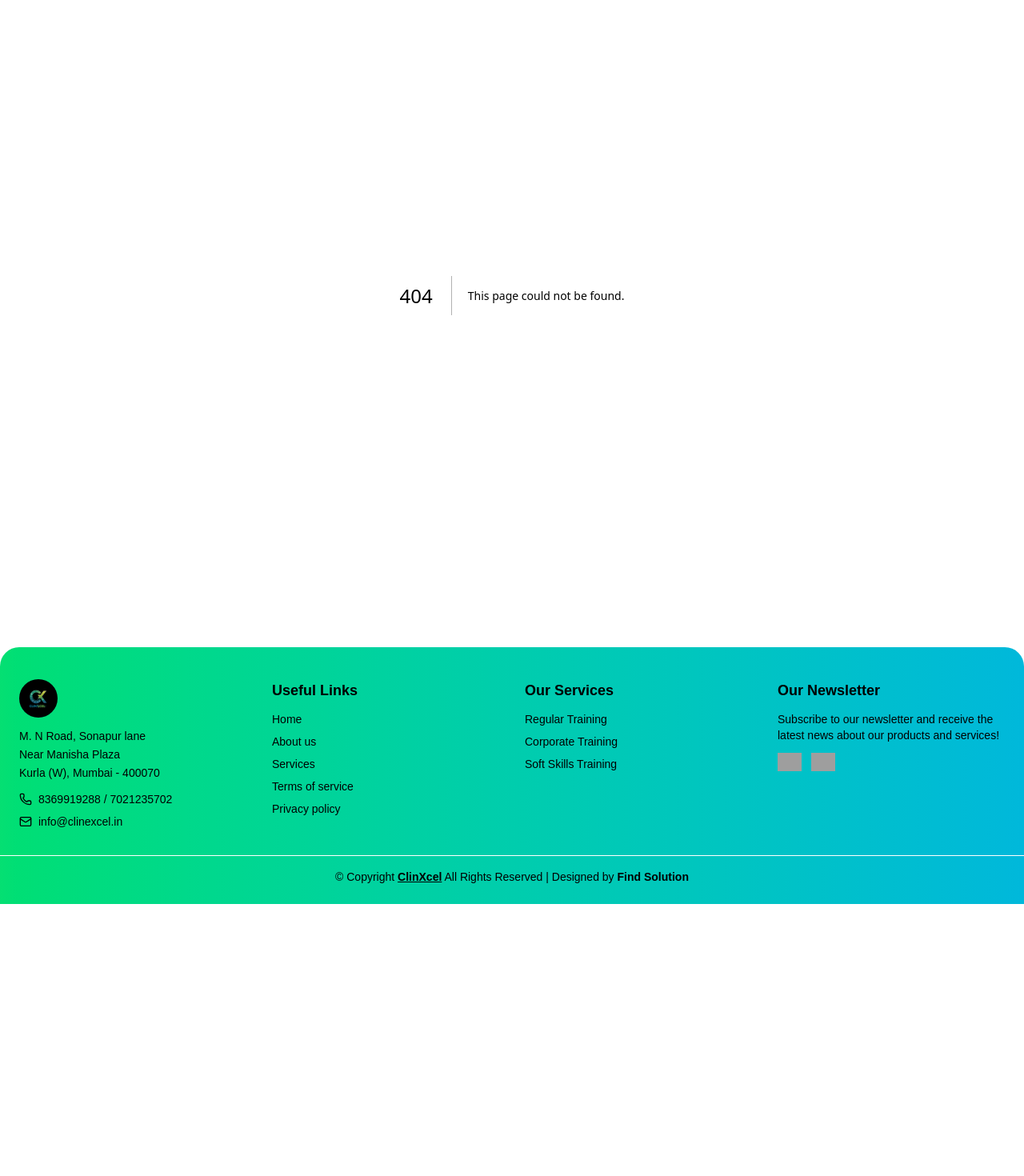
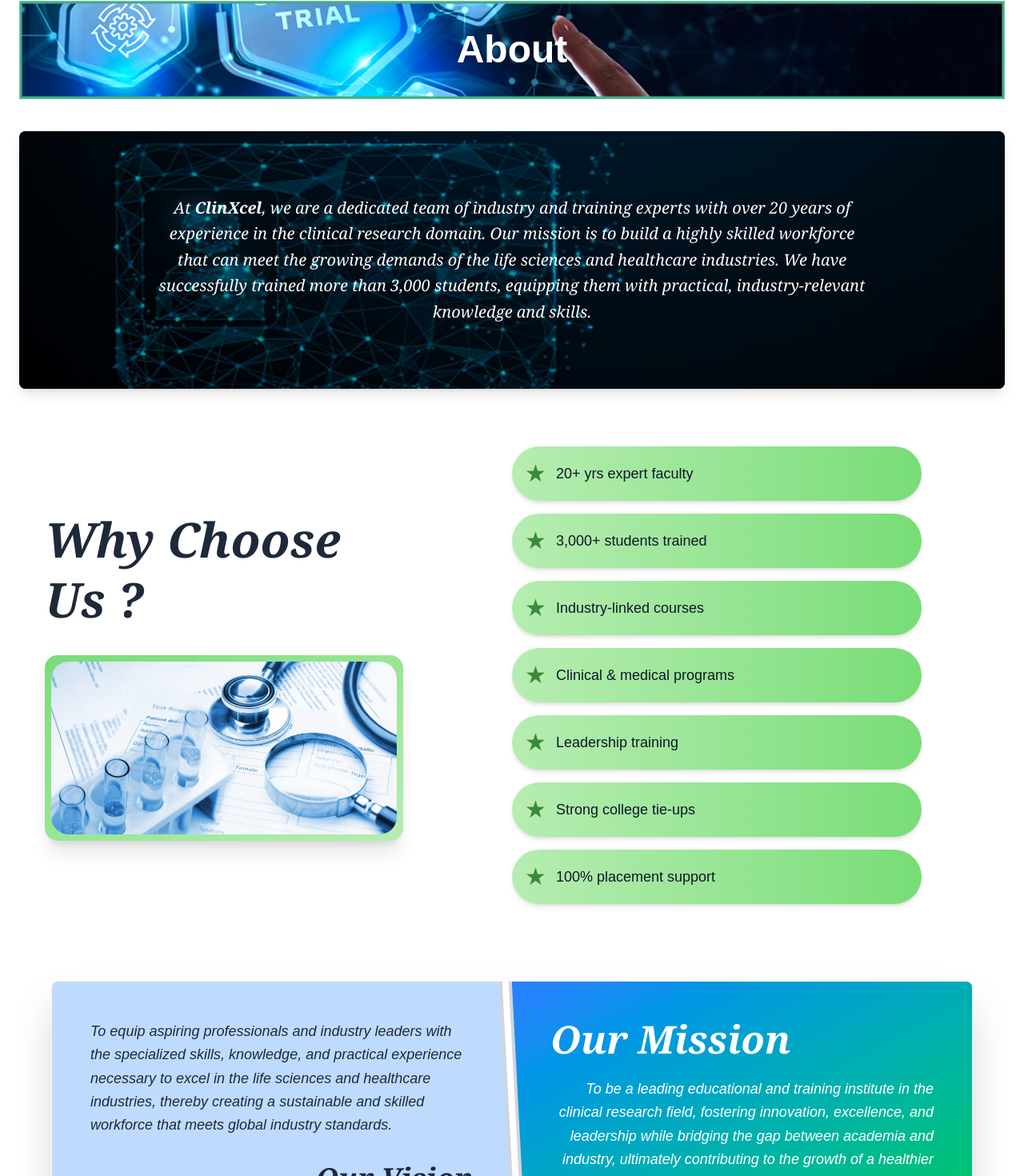
Before and after one commit to abdulahadkhan-10/clin, a Next.js app in the folder clin/: page /about in a window 1280 px wide. Before the commit this address had no page. Shown: the part 87-1557 px from the top of the page at 80% size. Before the commit the page ends 1217 px from the top, so only its background shows below. Built offline with nearby package versions, Linux system fonts and the light colour scheme; grey boxes are pictures that could not be loaded.

Commit message:
Add AboutPage component with detailed sections for description, features, and mission & vision

```diff
--- /dev/null
+++ b/clin/src/app/about/page.jsx
@@ -0,0 +1,7 @@
+import AboutPage from "@/component/about/about";
+
+export default function Home() {
+  return (
+   <AboutPage/>
+  );
+}
--- /dev/null
+++ b/clin/src/component/about/about.jsx
@@ -0,0 +1,212 @@
+// "use client";
+// import React from "react";
+
+// const AboutPage = () => {
+
+
+//   return (
+//     <div className="w-full">
+
+//       {/* Header Section */}
+// <div className="relative mx-6 my-8">
+//   <img
+//     src="/image 180.png"
+//     alt="Blog Header"
+//     className=""
+//   />
+//   <h1 className="absolute inset-0 flex items-center justify-center text-6xl md:text-5xl font-bold text-white drop-shadow-lg border border-white/30">
+//     About
+//   </h1>
+// </div>
+
+
+//     {/* Description Section with Background Image */}
+// <div className="relative text-white text-center mx-6 my-10  overflow-hidden">
+//   {/* Background image */}
+//   <img
+//     src="/Rectangle 7358.png"
+//     alt="Description Background"
+//     className="absolute inset-0 w-full h-full object-cover"
+//   />
+
+//   {/* Text content */}
+//   <div className="relative z-10 px-6 py-12 sm:px-10 sm:py-16 md:px-16 md:py-20">
+//     <p className="max-w-4xl mx-auto leading-relaxed text-4xl sm:text-lg md:text-xl">
+//       At <span className="font-semibold text-White-400">ClinXcel</span>, we are a dedicated team of industry and training experts
+//       with over 20 years of experience in the clinical research domain. Our
+//       mission is to build a highly skilled workforce that can meet the
+//       growing demands of the life sciences and healthcare industries. We
+//       have successfully trained more than 3,000 students, equipping them
+//       with practical, industry-relevant knowledge and skills.
+//     </p>
+//   </div>
+// </div>
+
+
+
+//     </div>
+//   );
+// };
+
+// export default AboutPage;
+
+
+
+"use client";
+import React from "react";
+
+// --- Sub-Component for Why Choose Us (Reusing previous logic) ---
+const WhyChooseUs = () => {
+  const features = [
+    "20+ yrs expert faculty",
+    "3,000+ students trained",
+    "Industry-linked courses",
+    "Clinical & medical programs",
+    "Leadership training",
+    "Strong college tie-ups",
+    "100% placement support",
+  ];
+
+  return (
+    <div className="flex flex-col lg:flex-row items-center justify-center p-8 bg-white text-gray-800 my-10 mx-6">
+
+      {/* Left Section: Title and Image */}
+      <div className="flex flex-col items-center lg:items-start lg:w-1/2 mb-10 lg:mb-0 lg:pr-12">
+        <h2 className="text-5xl md:text-6xl font-serif italic font-bold mb-8 text-center lg:text-left leading-tight">
+          Why Choose <br /> Us ?
+        </h2>
+
+        {/* Image Container with Gradient Border */}
+        <div className="w-full max-w-md bg-gradient-to-br from-[#77DD77] to-[#B6EDb1] p-2 rounded-2xl shadow-xl">
+          <img
+            src="image 192.svg" // REMINDER: Replace with your actual image path!
+            alt="Medical equipment, stethoscope, vials"
+            className="w-full h-auto rounded-xl object-cover"
+          />
+        </div>
+      </div>
+
+      {/* Right Section: Features List */}
+      <div className="lg:w-1/2 flex flex-col items-center lg:items-start space-y-4">
+        {features.map((feature, index) => (
+          <div
+            key={index}
+            className="flex items-center w-full max-w-sm md:max-w-md lg:max-w-lg
+                       bg-gradient-to-r from-[#B6EDb1] to-[#77DD77]
+                       p-4 rounded-full shadow-md transition-all duration-300 ease-in-out"
+          >
+            <span className="text-[#3b8a3b] text-3xl mr-3" style={{
+                textShadow: '0 0 5px rgba(182, 237, 177, 0.7)'
+            }}>
+                ★
+            </span>
+            <p className="text-lg font-medium text-gray-900">{feature}</p>
+          </div>
+        ))}
+      </div>
+    </div>
+  );
+};
+// --- End Why Choose Us Sub-Component ---
+
+// --- New Sub-Component for Mission & Vision ---
+const MissionVision = () => {
+    const vision = "To equip aspiring professionals and industry leaders with the specialized skills, knowledge, and practical experience necessary to excel in the life sciences and healthcare industries, thereby creating a sustainable and skilled workforce that meets global industry standards.";
+    const mission = "To be a leading educational and training institute in the clinical research field, fostering innovation, excellence, and leadership while bridging the gap between academia and industry, ultimately contributing to the growth of a healthier and more informed world.";
+
+    return (
+        <div className="relative w-full max-w-6xl mx-auto my-16 shadow-2xl rounded-lg overflow-hidden border border-gray-100">
+            <div className="flex flex-col md:flex-row h-full">
+
+                {/* Vision Section (Left - Light Blue Background) */}
+                <div className="relative p-12 md:w-1/2 bg-blue-200 text-gray-800 flex flex-col justify-center items-start z-10">
+                    <p className="text-lg mb-6 leading-relaxed italic text-left">
+                        {vision}
+                    </p>
+                    <h2 className="text-4xl font-serif italic font-bold mt-auto self-end">
+                        Our Vision
+                    </h2>
+                </div>
+
+                {/* Mission Section (Right - Blue/Green Gradient Background) */}
+                <div className="relative p-12 md:w-1/2 bg-gradient-to-br from-blue-500 to-green-500 text-white flex flex-col justify-center items-end z-10">
+                    <h2 className="text-5xl font-serif italic font-bold mb-6 mt-auto self-start">
+                        Our Mission
+                    </h2>
+                    <p className="text-lg leading-relaxed italic text-right">
+                        {mission}
+                    </p>
+                </div>
+
+                {/* Diagonal Separator (Complex to do perfectly with simple Tailwind, but we can simulate the effect with a skewed absolute element) */}
+                <div className="absolute top-0 bottom-0 left-1/2 w-4 bg-gray-300 transform -translate-x-1/2 skew-x-3 transition-all duration-500 hidden md:block z-20"></div>
+                <div className="absolute top-0 bottom-0 left-1/2 w-2 bg-white transform -translate-x-1/2 skew-x-3 transition-all duration-500 hidden md:block z-30"></div>
+            </div>
+        </div>
+    );
+};
+// --- End Mission & Vision Sub-Component ---
+
+
+// --- Main AboutPage Component ---
+const AboutPage = () => {
+  return (
+    <div className="w-full">
+
+      {/* Header Section */}
+      {/* <div className="relative mx-6 my-8">
+        <img
+          src="/image 180.png"
+          alt="About Header Background"
+          className="w-full h-40 md:h-52 lg:h-60 "
+        />
+        <h1 className="absolute inset-0 flex items-center justify-center text-5xl md:text-6xl lg:text-7xl font-extrabold text-white" style={{
+            textShadow: '0 0 10px rgba(100, 255, 255, 0.7), 0 0 20px rgba(0, 191, 255, 0.5)'
+        }}>
+          About
+        </h1>
+      </div> */}
+<div className="relative mx-6 my-8">
+  <img
+    src="/image 180.png"
+    alt="Blog Header"
+    className=""
+  />
+  <h1 className="absolute inset-0 flex items-center justify-center text-6xl md:text-5xl font-bold text-white drop-shadow-lg border border-white/30">
+    About
+  </h1>
+</div>
+
+      {/* Description Section */}
+      <div className="relative text-white text-center mx-6 my-10 overflow-hidden bg-[#0f1a2b] rounded-lg shadow-lg">
+        {/* Background image is commented out to use a solid color, but kept if you need it */}
+         <img src="/Rectangle 7358.png" alt="Description Background" className="absolute inset-0 w-full h-full "/>
+
+        {/* Text content */}
+        <div className="relative z-10 px-6 py-12 sm:px-10 sm:py-16 md:px-16 md:py-20">
+          <p className="max-w-4xl mx-auto leading-relaxed text-base sm:text-lg md:text-xl font-serif italic text-center">
+            At <span className="font-semibold text-white">ClinXcel</span>, we are a dedicated team of industry and training experts
+            with over 20 years of experience in the clinical research domain. Our
+            mission is to build a highly skilled workforce that can meet the
+            growing demands of the life sciences and healthcare industries. We
+            have successfully trained more than 3,000 students, equipping them
+            with practical, industry-relevant knowledge and skills.
+          </p>
+        </div>
+      </div>
+
+
+
+      {/* Why Choose Us Section */}
+      <WhyChooseUs />
+
+
+      {/* ------------------------------------- */}
+      {/* 🌟 New Section: Mission & Vision 🌟 */}
+      <MissionVision />
+      {/* ------------------------------------- */}
+    </div>
+  );
+};
+
+export default AboutPage;
```
Also changed, not shown: clin/public/image 192.svg (added).
